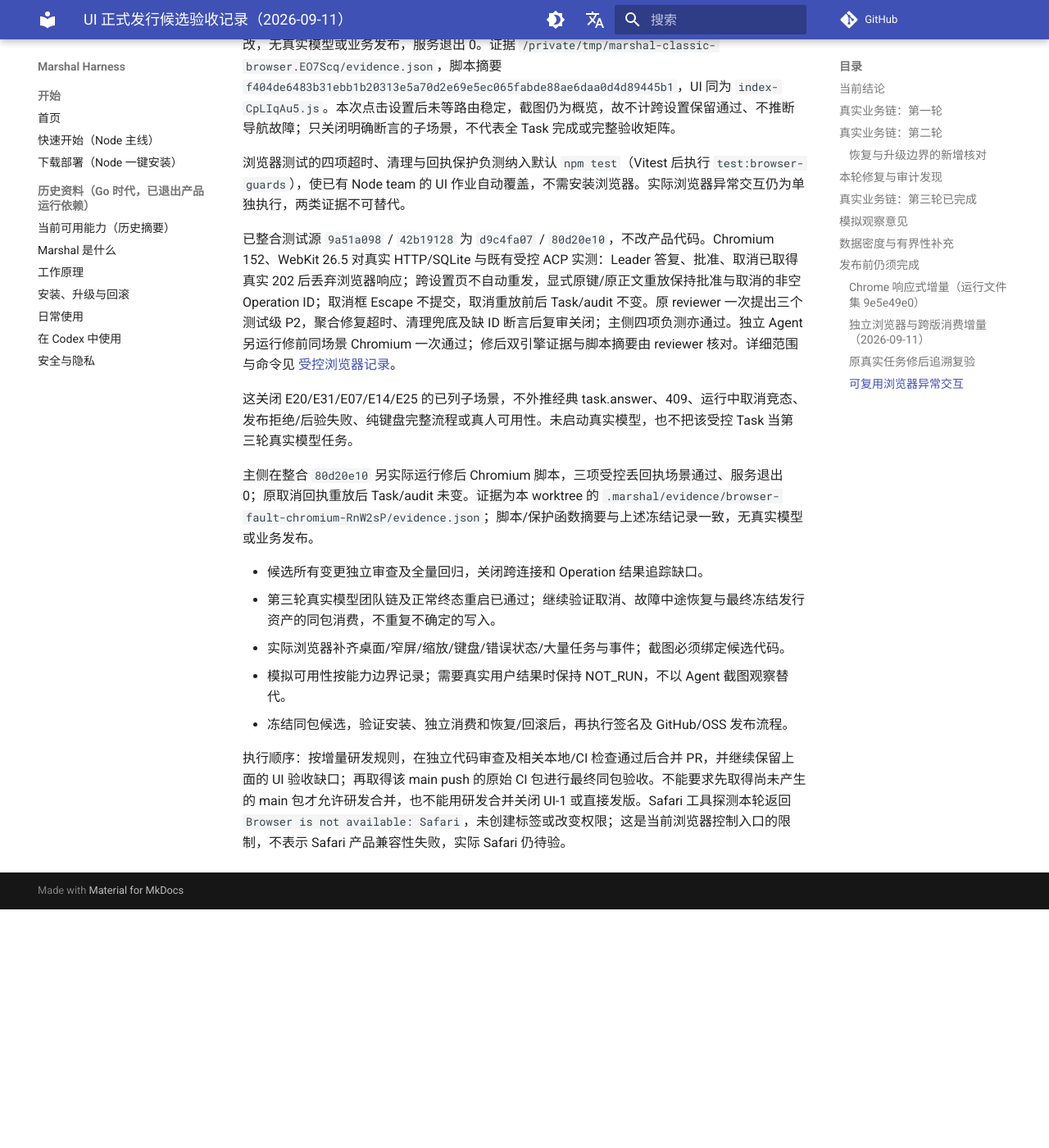
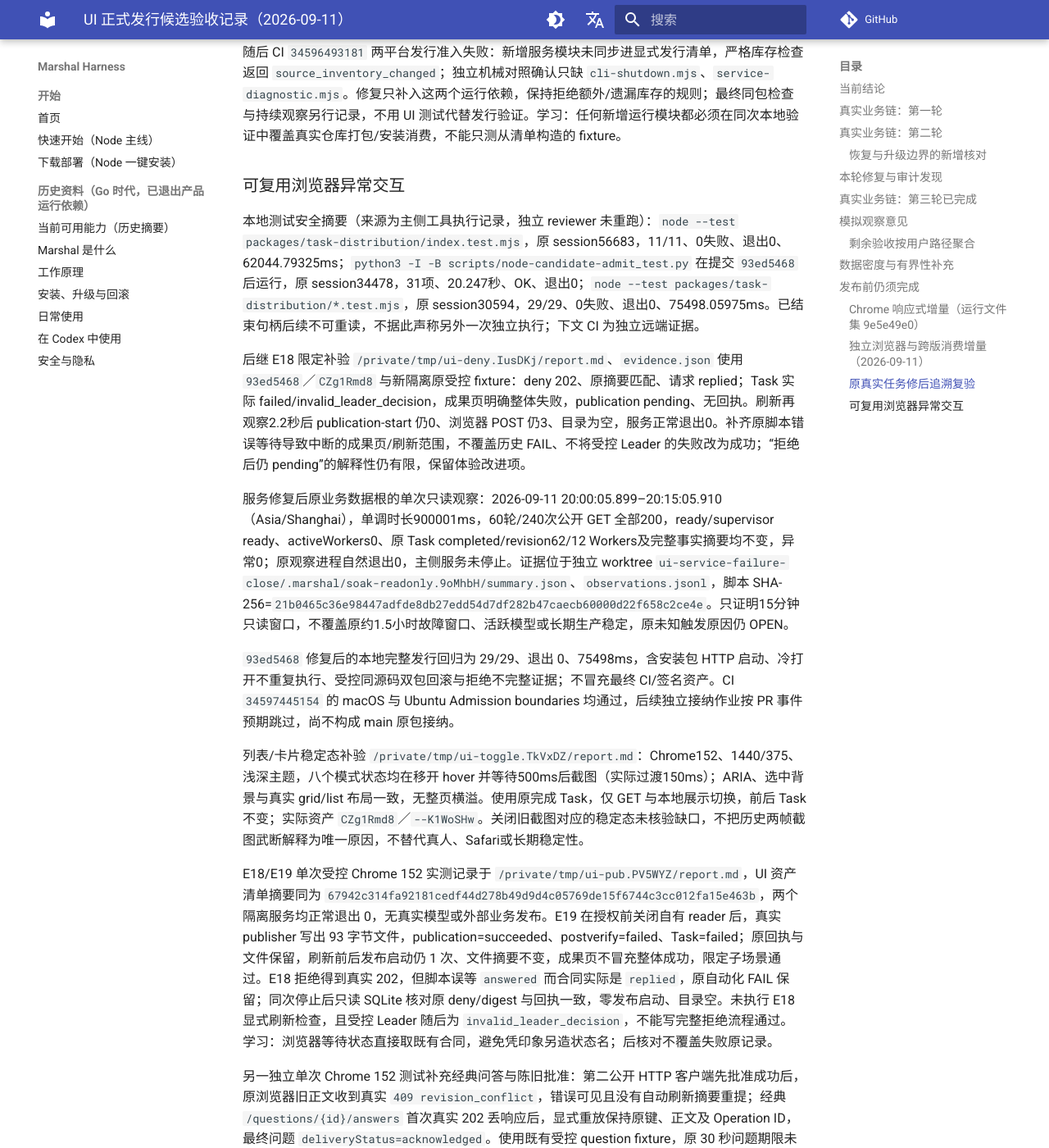
Before and after one commit to chiga0/marshal-harness, an MkDocs documentation site: the page built from docs/ui-1/release-validation-2026-09-11.md, in a window 1280 px wide and 1400 px high, scrolled down 10546 px. Shown: the whole window at 82% size. Built offline with MkDocs 1.6.1 and Material for MkDocs 9.7.7, drawn with Linux system fonts in a browser that asks for light colours; comment, search, counter and statistics services are not loaded; before the commit the page ends 11655 px from its top, so only the background shows below that; some of the changed text lies outside the part shown.

Commit message:
docs(ui): consolidate verified acceptance evidence and remaining paths

```diff
--- a/docs/ui-1/release-validation-2026-09-11.md
+++ b/docs/ui-1/release-validation-2026-09-11.md
@@ -6,9 +6,9 @@
 
 | 验收线 | 当前状态 | 证据与缺口 |
 | --- | --- | --- |
-| 功能与可靠性 | PARTIAL | `9e5e49e0` 关闭答复迟到 P1，41 文件 425 项测试及构建通过；第三轮真实 Pi 团队完成独立审查、验收、授权发布和后验，见下文。取消、故障及同发行包全范围验收仍待补齐。 |
-| 视觉与交互 | PARTIAL | 实际浏览器完成创建、附件上传、Leader 答复、计划批准、DAG 与团队查看；窄屏、缩放、键盘、完整错误/恢复矩阵尚未全部完成。 |
-| 产品可用性 | NOT_RUN（真人）；Agent 截图观察已完成 | 用户选择子 Agent 模拟；实际观察者参与过 UI 实现且无法访问主侧浏览器，只有截图观察，主侧负责操作。不能称为独立可用性测试、盲测或真人验收；其独立验证范围仅为未参与实现的报告内容与后端交付 GET。 |
+| 功能与可靠性 | PARTIAL | 第三轮真实 Pi 团队完成独立审查、验收、授权发布和后验；原输入/成果/发布回执/后验证据四项浏览器下载复验通过。UI 464 项及 4 项测试护栏通过；`93ed5468` 补齐发行依赖后，发行测试 11/11、原仓库安装消费准入 31/31 通过。最终 CI 包、取消/故障全范围与持续稳定性仍待补齐。 |
+| 视觉与交互 | PARTIAL | 已实测创建、问答、批准、DAG/团队、桌面/375px、浅深主题、Chrome 原生 200% 缩放、抽屉键盘及受控异常回执。成果列宽/错误换行已修复复验；完整必需矩阵与实际 Safari 仍未全部完成，具体版本和限定范围见下文。 |
+| 产品可用性 | NOT_RUN（真人）；无指导 Agent 模拟已完成 | 早期只有参与开发者的截图观察；后续新增未继承开发历史的独立 Agent，完成无点击指导的限定只读任务并发现追溯缺口，修复后原业务四下载已独立复验。模拟不替代真人，也未覆盖全部新建与授权用户路径。 |
 
 候选锁定起点：`976ddc00c74018601a1b8e14c52d7a532f7c029d`。当前已发布安装器版本仍为 `v1.0.2`；研发候选合入或构建成功不等于安装发行资产已更新。
 
@@ -92,6 +92,17 @@
 
 ## 模拟观察意见
 
+### 剩余验收按用户路径聚合
+
+独立核对 `93ed5468` 后，后续不逐个场景重复已有测试，而按以下批次补齐：
+
+1. 运行控制/问答：E09 单分支等待、E10 延迟 ACK 中间展示、E12 暂停恢复、E13 单 Worker 取消及旧 profile 501、E14 运行中取消/完成竞态；复用既有受控真实 HTTP fixture，不必付费等待模型产生竞态。
+2. 浏览器边界/会话安全：E04/E05 草稿边界与创建丢响应，E11 到期/串绑，E21 乱序/隐藏页/重连，E27/E28 会话隔离与恶意内容；服务和组件反例已有，缺的是实际浏览器行为，不能重复后端测试冒充补齐。
+3. 最终原始 CI 包的安装/旧 API/回滚、实际 Safari 与未参与开发的目标用户验收。由主侧负责最终资产，真人缺口仍需用户或代表参与，不用 Agent 模拟替代。
+4. 把剩余问答/批准/运行中页面的尺寸/主题/纯键盘检查并入上面操作；另补 500 条已载入事件的浏览器性能。100 Task 分页/筛选已有，600→500 的 jsdom 留存测试不能代替浏览器性能。
+
+E18 历史拒绝已证明安全事实，不把它重新列为完全未测。后续补验见下文；E19 发布后验失败及刷新不重复也已有限定证据。上述是待验排期，不表示已发现同等数量的产品缺陷，不撤销已发布 API/B3。
+
 后续新增一位未继承开发历史、未参与 UI 实现的 Agent，约三分钟完成限定只读目标：从列表找到已完成任务，理解日期/两作者及校验分工，区分 review、acceptance、发布和后验状态，下载最终 JSON/验收 JSON，并从设置返回原成果页。未读源码、API 或 SQLite，也未收到点击指导；两次各约 30 秒的等待来自把团队误当按钮、假定设置页仍有工作台任务链接，不能归为业务失败。证据 `/private/tmp/marshal-observer-enS74O/observation.md` 及同目录页面截图/下载文件。这是按用户选择执行的无点击指导 Agent 模拟，仍不替代真人测试。
 
 该观察者仍难理解多个 managed-leader ID 与尝试编号，且在页面未找到原输入或实际发布目标回执，不能自行重算或验证目标物理落盘。上述为后续核对的可用性线索，不从一次未找到推断服务丢数据；之前独立原输入/实际目标核验事实继续保留。
@@ -164,6 +175,16 @@
 
 ### 可复用浏览器异常交互
 
+本地测试安全摘要（来源为主侧工具执行记录，独立 reviewer 未重跑）：`node --test packages/task-distribution/index.test.mjs`，原 session56683，11/11、0失败、退出0、62044.79325ms；`python3 -I -B scripts/node-candidate-admit_test.py` 在提交 `93ed5468` 后运行，原 session34478，31项、20.247秒、OK、退出0；`node --test packages/task-distribution/*.test.mjs`，原 session30594，29/29、0失败、退出0、75498.05975ms。已结束句柄后续不可重读，不据此声称另外一次独立执行；下文 CI 为独立远端证据。
+
+后继 E18 限定补验 `/private/tmp/ui-deny.IusDKj/report.md`、`evidence.json` 使用 `93ed5468`／`CZg1Rmd8` 与新隔离原受控 fixture：deny 202、原摘要匹配、请求 replied；Task 实际 failed/invalid_leader_decision，成果页明确整体失败，publication pending、无回执。刷新再观察2.2秒后 publication-start 仍0、浏览器 POST 仍3、目录为空，服务正常退出0。补齐原脚本错误等待导致中断的成果页/刷新范围，不覆盖历史 FAIL、不将受控 Leader 的失败改为成功；“拒绝后仍 pending”的解释性仍有限，保留体验改进项。
+
+服务修复后原业务数据根的单次只读观察：2026-09-11 20:00:05.899–20:15:05.910（Asia/Shanghai），单调时长900001ms，60轮/240次公开 GET 全部200，ready/supervisor ready、activeWorkers0、原 Task completed/revision62/12 Workers及完整事实摘要均不变，异常0；原观察进程自然退出0，主侧服务未停止。证据位于独立 worktree `ui-service-failure-close/.marshal/soak-readonly.9oMhbH/summary.json`、`observations.jsonl`，脚本 SHA-256=`21b0465c36e98447adfde8db27edd54d7df282b47caecb60000d22f658c2ce4e`。只证明15分钟只读窗口，不覆盖原约1.5小时故障窗口、活跃模型或长期生产稳定，原未知触发原因仍 OPEN。
+
+`93ed5468` 修复后的本地完整发行回归为 29/29、退出 0、75498ms，含安装包 HTTP 启动、冷打开不重复执行、受控同源码双包回滚与拒绝不完整证据；不冒充最终 CI/签名资产。CI `34597445154` 的 macOS 与 Ubuntu Admission boundaries 均通过，后续独立接纳作业按 PR 事件预期跳过，尚不构成 main 原包接纳。
+
+列表/卡片稳定态补验 `/private/tmp/ui-toggle.TkVxDZ/report.md`：Chrome152、1440/375、浅深主题，八个模式状态均在移开 hover 并等待500ms后截图（实际过渡150ms）；ARIA、选中背景与真实 grid/list 布局一致，无整页横溢。使用原完成 Task，仅 GET 与本地展示切换，前后 Task 不变；实际资产 `CZg1Rmd8`／`--K1WoSHw`。关闭旧截图对应的稳定态未核验缺口，不把历史两帧截图武断解释为唯一原因，不替代真人、Safari或长期稳定性。
+
 E18/E19 单次受控 Chrome 152 实测记录于 `/private/tmp/ui-pub.PV5WYZ/report.md`，UI 资产清单摘要同为 `67942c314fa92181cedf44d278b49d9d4c05769de15f6744c3cc012fa15e463b`，两个隔离服务均正常退出 0，无真实模型或外部业务发布。E19 在授权前关闭自有 reader 后，真实 publisher 写出 93 字节文件，publication=succeeded、postverify=failed、Task=failed；原回执与文件保留，刷新前后发布启动仍 1 次、文件摘要不变，成果页不冒充整体成功，限定子场景通过。E18 拒绝得到真实 202，但脚本误等 `answered` 而合同实际是 `replied`，原自动化 FAIL 保留；同次停止后只读 SQLite 核对原 deny/digest 与回执一致，零发布启动、目录空。未执行 E18 显式刷新检查，且受控 Leader 随后为 `invalid_leader_decision`，不能写完整拒绝流程通过。学习：浏览器等待状态直接取既有合同，避免凭印象另造状态名；后核对不覆盖失败原记录。
 
 另一独立单次 Chrome 152 测试补充经典问答与陈旧批准：第二公开 HTTP 客户端先批准成功后，原浏览器旧正文收到真实 `409 revision_conflict`，错误可见且没有自动刷新摘要重提；经典 `/questions/{id}/answers` 首次真实 202 丢响应后，显式重放保持原键、正文及 Operation ID，最终问题 `deliveryStatus=acknowledged`。使用既有受控 question fixture，原 30 秒问题期限未改，无真实模型或业务发布，服务退出 0。证据 `/private/tmp/marshal-classic-browser.EO7Scq/evidence.json`，脚本摘要 `f404de6483b31ebb1b20313e5a70d2e69e5ec065fabde88ae6daa0d4d89445b1`，UI 同为 `index-CpLIqAu5.js`。本次点击设置后未等路由稳定，截图仍为概览，故不计跨设置保留通过、不推断导航故障；只关闭明确断言的子场景，不代表全 Task 完成或完整验收矩阵。
```
